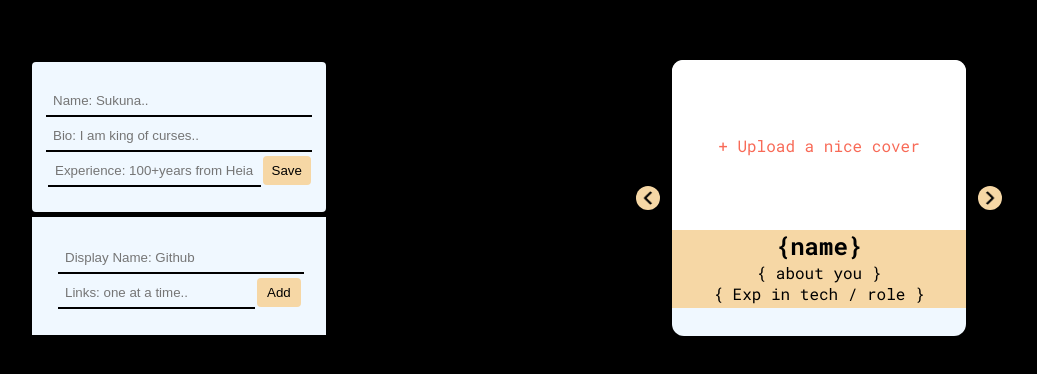
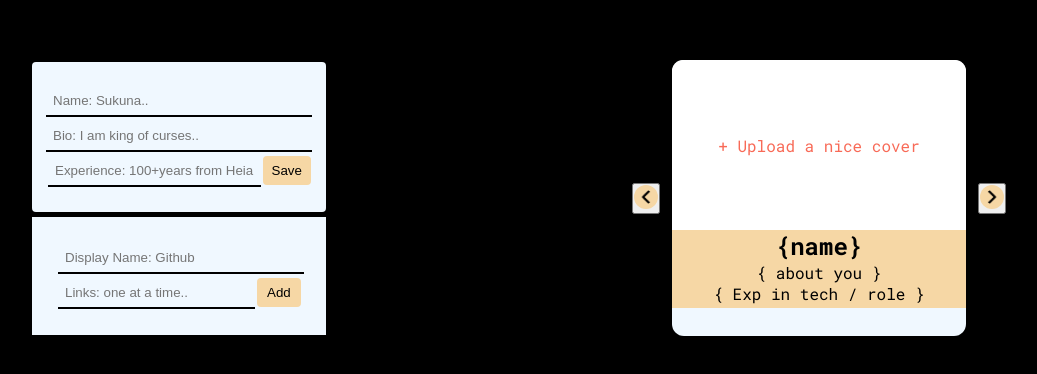
Before and after one commit to KiranPolaki/linktree, a React (Vite) app: page /create in a window 1280 px wide. Shown: the part 202-576 px from the top of the page, without its empty margins (141-1178 px from the left). Built offline with nearby package versions, Linux system fonts and the light colour scheme.

Commit message:
curosal implemneted

```diff
--- a/src/components/SampleTemplate.jsx
+++ b/src/components/SampleTemplate.jsx
@@ -4,24 +4,50 @@ import { useState } from "react";
 import { SampleIntro } from "./SampleIntro.jsx";
 import { SampleLinks } from "./SampleLinks.jsx";
 import { DummyCard } from "./cards/DummyCard.jsx";
+import { DummyCard2 } from "./cards/DummyCard2.jsx";
 
 function SampleTemplate({ sampleTree, setSampleTree, links, setLinks }) {
-  const [cardComponents, setCardComponents] = useState([]);
+  const [cardComponents, setCardComponents] = useState([
+    <DummyCard
+      sampleTree={sampleTree}
+      setSampleTree={setSampleTree}
+      links={links}
+      setLinks={setLinks}
+    />,
+    <DummyCard2 />,
+  ]);
+  const [activeIndex, setActiveIndex] = useState(0);
+
+  function nextSlide() {
+    setActiveIndex((prevIndex) =>
+      prevIndex === cardComponents.length - 1 ? 0 : prevIndex + 1
+    );
+  }
+
+  function prevSlide() {
+    setActiveIndex((prevIndex) =>
+      prevIndex === 0 ? cardComponents.length - 1 : prevIndex - 1
+    );
+  }
+
   return (
     <div className="sample-container">
       <div className="sample-card">
-        <img src="/left-arrow.png" alt="left-navigate" className="navigate" />
+        <button className="btn-naviagte" onClick={prevSlide}>
+          <img src="/left-arrow.png" alt="left-navigate" className="navigate" />
+        </button>
         <div className="card">
           {/* from here */}
-          <DummyCard
-            sampleTree={sampleTree}
-            setSampleTree={setSampleTree}
-            links={links}
-            setLinks={setLinks}
-          />
+          {cardComponents[activeIndex]}
           {/* Until here */}
         </div>
-        <img src="/right-arrow.png" alt="right-navigate" className="navigate" />
+        <button className="btn-naviagte" onClick={nextSlide}>
+          <img
+            src="/right-arrow.png"
+            alt="right-navigate"
+            className="navigate"
+          />
+        </button>
       </div>
     </div>
   );
--- /dev/null
+++ b/src/components/cards/DummyCard2.jsx
@@ -0,0 +1,5 @@
+function DummyCard2() {
+  return <div>curosal</div>;
+}
+
+export { DummyCard2 };
```
